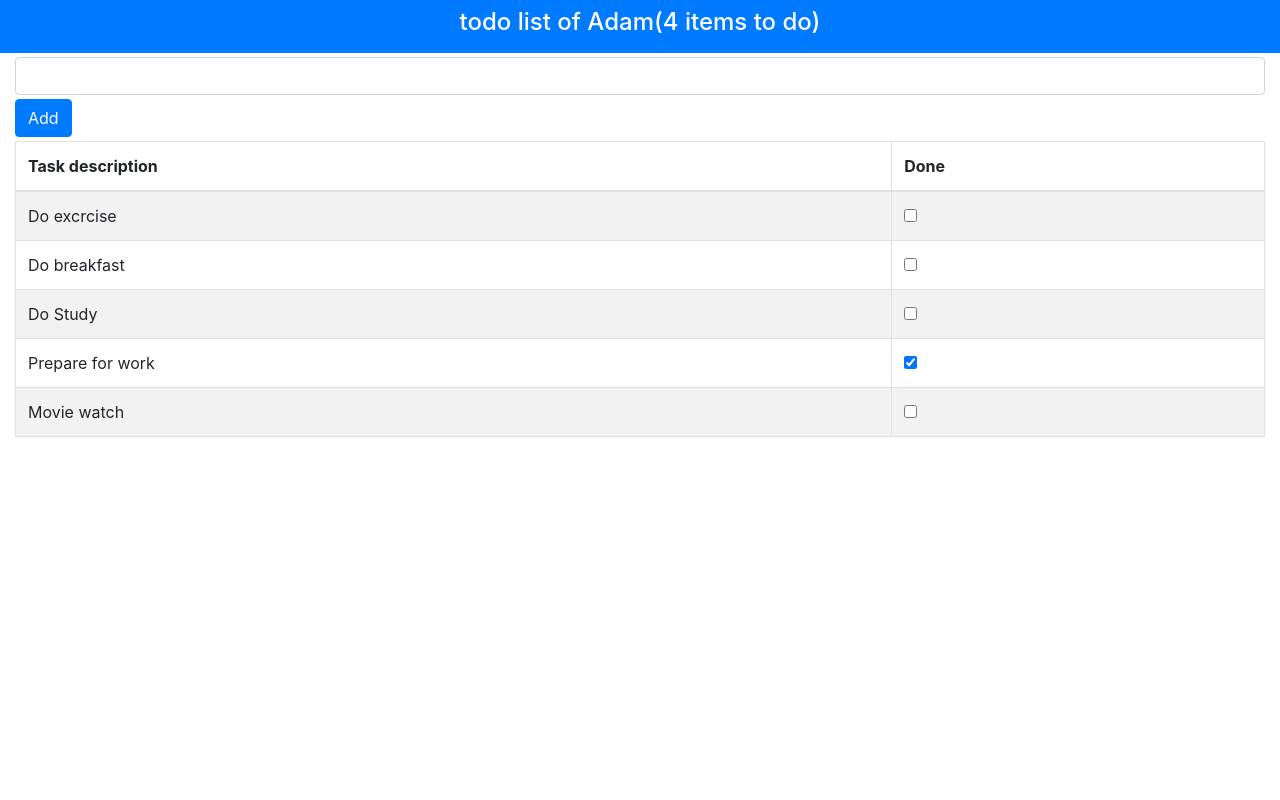
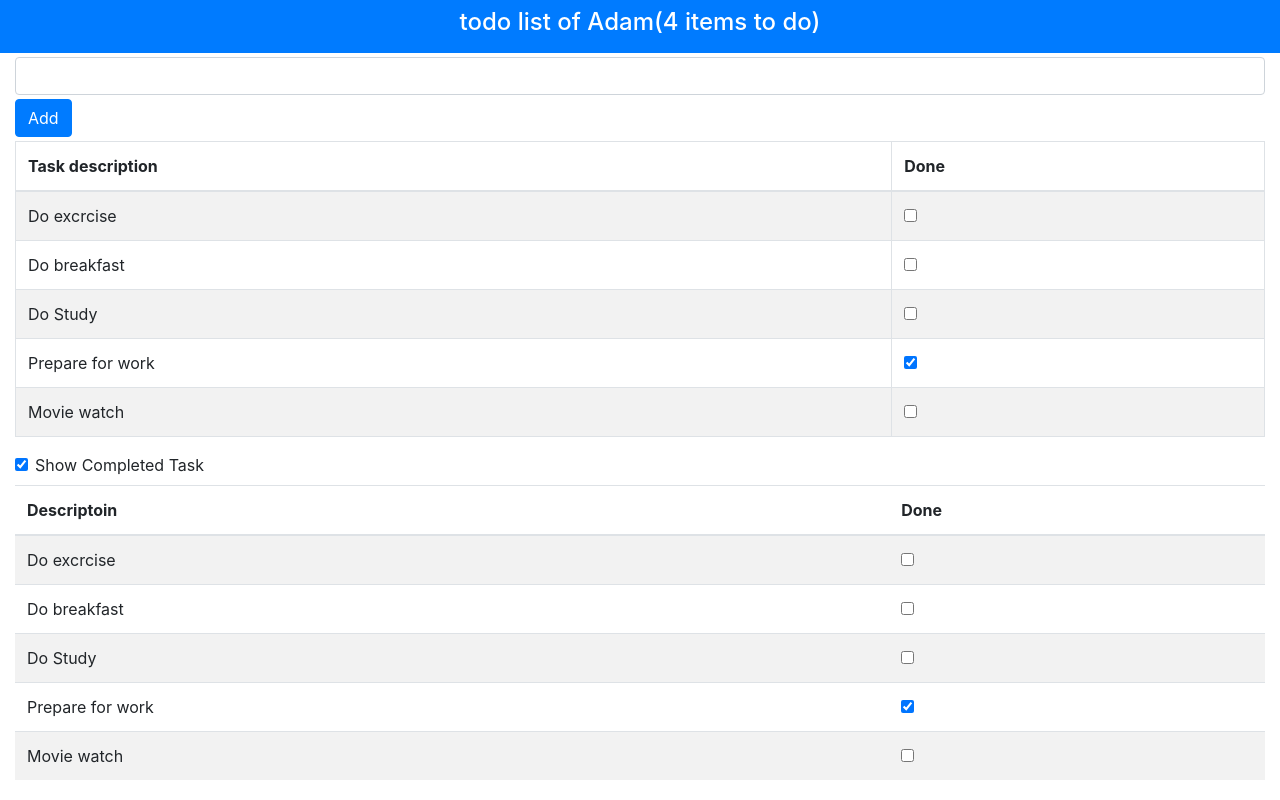
Before and after one commit to ShourovSaha/todo_app_in_reactjs, a React (Create React App) app: page / in a window 1280 px wide. Built offline with nearby package versions, Linux system fonts and the light colour scheme; the HTML template or start-up script is replaced by a standard one.

Commit message:
todo visibity componen t code added, but not complete.

```diff
--- a/src/App.js
+++ b/src/App.js
@@ -2,6 +2,7 @@ import { Component } from "react";
 import { TodoBanner } from "./todoBanner";
 import { TodoListTable } from "./todoListTable";
 import { TodoCreator } from "./todoCreator";
+import {TodoTaskVisibility} from "./todoTaskVisibility";
 
 export default class App extends Component {
   constructor(props) {
@@ -15,7 +16,8 @@ export default class App extends Component {
         { action: "Do Study", isDone: false },
         { action: "Prepare for work", isDone: true },
         { action: "Movie watch", isDone: false }
-      ]
+      ],
+      showCompletedTodo: true
     }
   }
 
@@ -67,6 +69,25 @@ export default class App extends Component {
             {this.todoTableRows()}
           </tbody>
         </table>
+        <div>
+          <TodoTaskVisibility TodoTaskVisibilityDescription = "Completed Task"
+            isChecked = {this.state.showCompletedTodo}
+            callback = {(check) => this.setState({showCompletedTodo: check})}
+          />
+        </div>
+        {
+          this.state.showCompletedTodo &&
+          <table className="table table-striped table-bordared">
+            <thead>
+              <tr>
+                <th>Descriptoin</th> <th>Done</th>
+              </tr>
+            </thead>
+            <tbody>
+              {this.todoTableRows()}
+            </tbody>
+          </table>
+        }
       </div>
     </div>
 }
--- /dev/null
+++ b/src/todoTaskVisibility.js
@@ -0,0 +1,15 @@
+import { Component } from "react";
+
+export class TodoTaskVisibility extends Component {
+    render = () => {
+        return (<div className="form-check">
+            <input className="form-check-input" type="checkbox"
+                checked={this.props.isChecked}
+                onChange={(event) => this.props.callback(event.target.checked)}
+            />
+            <label className="form-check-level">
+                Show {this.props.TodoTaskVisibilityDescription}
+            </label>
+        </div>);
+    }
+}
```
